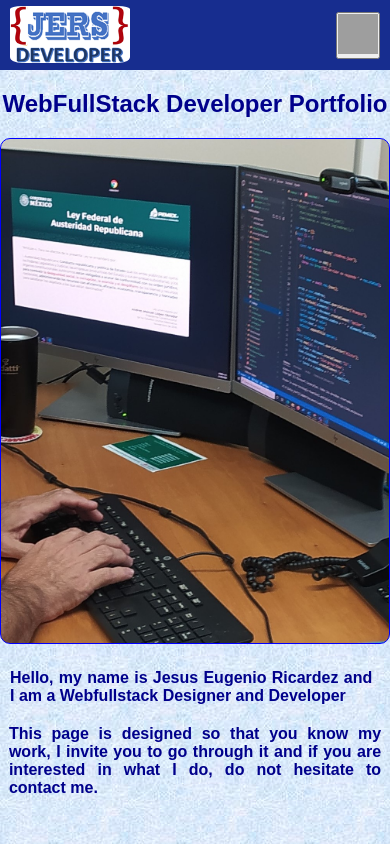
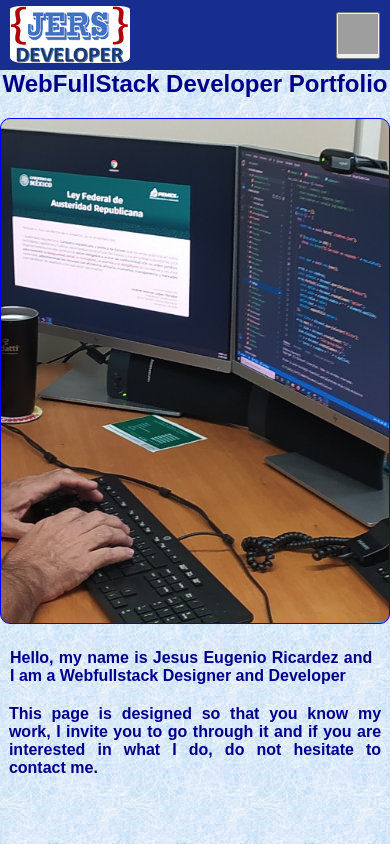
Before and after one commit to Jers3084/nvoportafolio, a React (Create React App) app: page / in a window 390 px wide. Built offline with nearby package versions, Linux system fonts and the light colour scheme; grey boxes are pictures that could not be loaded.

Commit message:
update
update

```diff
--- a/src/components/Navbar/Navbar.module.css
+++ b/src/components/Navbar/Navbar.module.css
@@ -108,7 +108,7 @@
  #hidden {
     position: absolute;
     left: -5px;
-    top:75px;
+    top:70px;
     height: 150px;
     max-height: 150px;
     width: 100%;
--- a/src/components/Start/Start.module.css
+++ b/src/components/Start/Start.module.css
@@ -54,7 +54,7 @@
   .contenedor {
     width: 100vw;
     /* height: 900px; */
-    padding-top: 90px;
+    padding-top: 70px;
     text-align: center;
     color: darkblue;
     background-image: url("./img/fondo.jpg");
```
Also changed, not shown: 1 other file (tests, documents, lock files or other folders).
